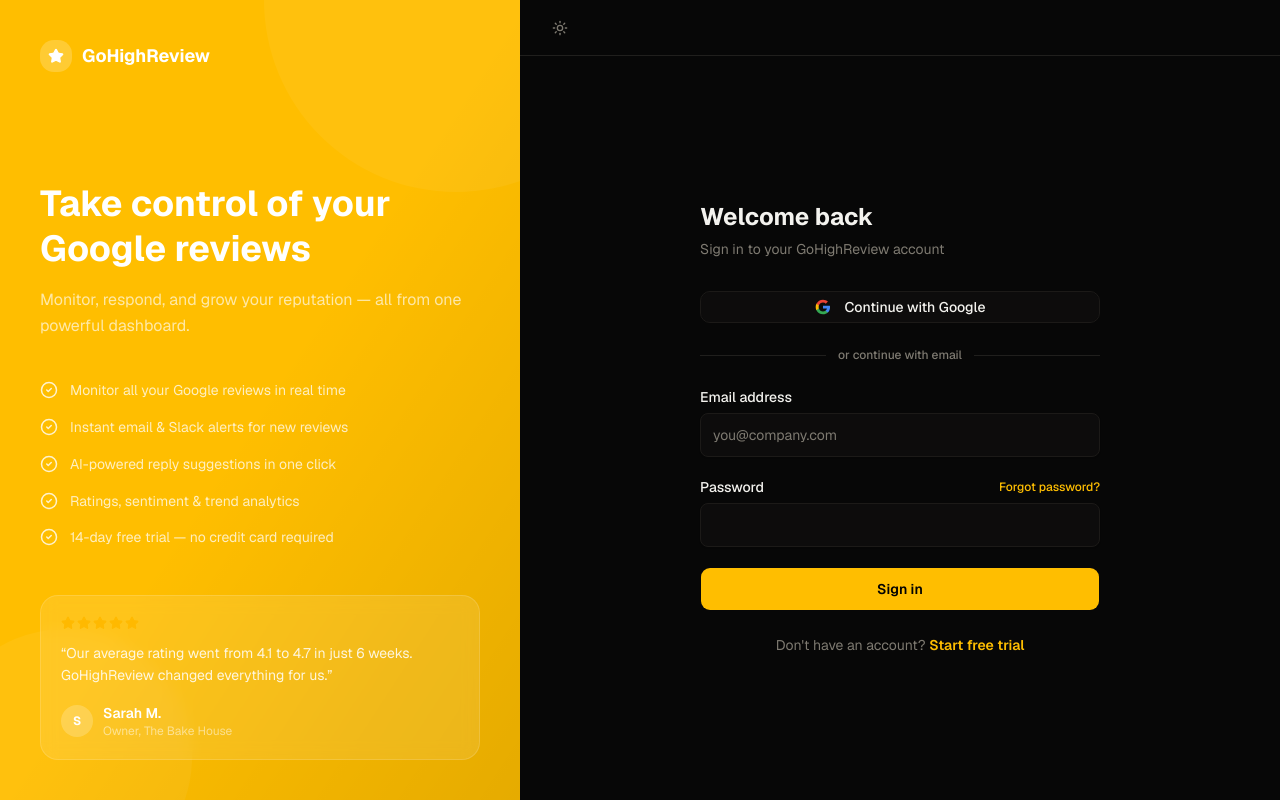
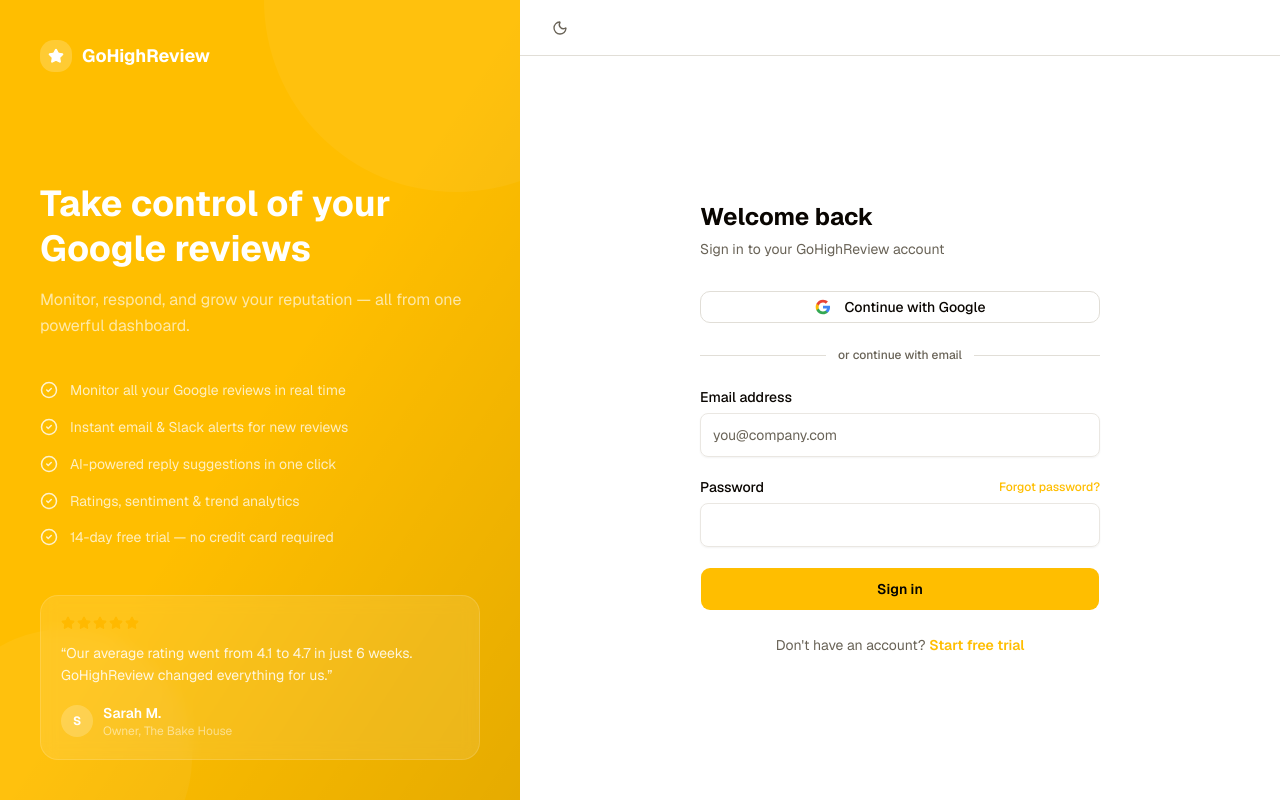
Before and after one commit to Hannan-12/reviewflow, a Next.js app: page /login in a window 1280 px wide. Built offline with nearby package versions, Linux system fonts and the light colour scheme; no server answers.

Commit message:
Theme fixed

```diff
--- a/src/app/layout.tsx
+++ b/src/app/layout.tsx
@@ -32,7 +32,7 @@
   const dir = RTL_LANGS.has(lang) ? 'rtl' : 'ltr'
 
   return (
-    <html lang={lang} dir={dir} suppressHydrationWarning>
+    <html lang={lang} dir={dir} className="light" suppressHydrationWarning>
       <body className={`${geistSans.variable} antialiased font-sans`} suppressHydrationWarning>
         <ThemeProvider>
           <NextTopLoader color="#F5C518" showSpinner={false} height={3} />
--- a/src/components/theme-provider.tsx
+++ b/src/components/theme-provider.tsx
@@ -6,8 +6,9 @@
   return (
     <NextThemesProvider
       attribute="class"
-      defaultTheme="dark"
+      defaultTheme="light"
       enableSystem={false}
+      storageKey="ghr-theme"
       disableTransitionOnChange={false}
     >
       {children}
```
